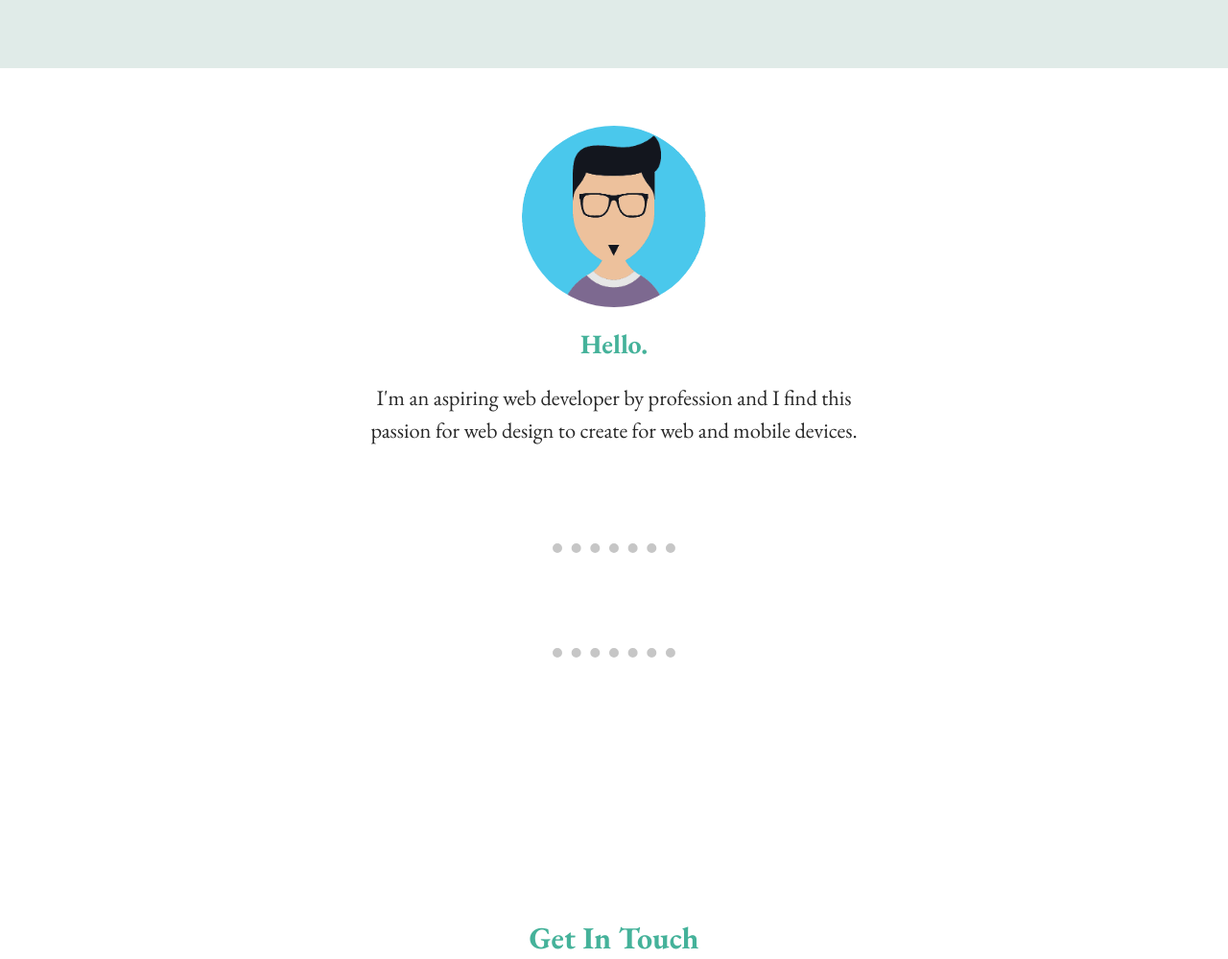
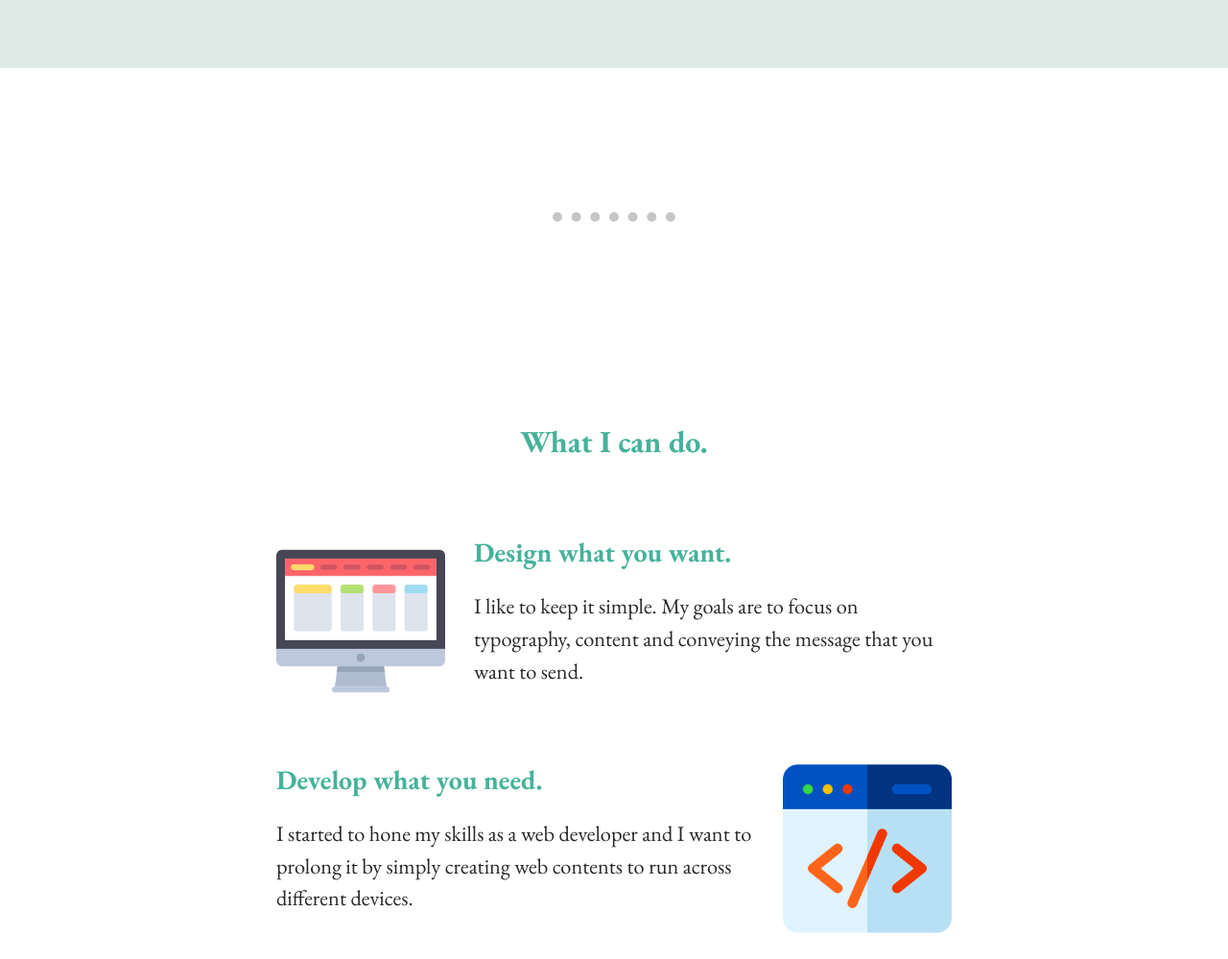
Before and after one commit to Sitsaro/dominique-syluancia-portfolio, a plain HTML site: page index.html in a window 1280 px wide. Shown: the part 1140-2139 px from the top of the page at 96% size. Drawn offline with nearby package versions, Linux system fonts and the light colour scheme.

Commit message:
Add files via upload

```diff
--- a/index.html
+++ b/index.html
@@ -71,17 +71,17 @@
         </div>
 
         <div class="bottom-container">
-            <div class="introduction">
+            <!-- <div class="introduction">
                 <img class="bottom-profile-pic" src="images/profile-pic.webp" alt="profile-pic">
                 <H3>Hello.</H3>
                 <p class="description">I'm an aspiring web developer by profession and I find this passion for web design
                     to create for web and mobile devices.
                 </p>
-            </div>
+            </div> -->
 
             <hr class="bar-line">
 
-            <!-- <div class="skillset">
+            <div class="skillset">
                 <h2>What I can do.</h2>
                 <div class="skill-row">
                     <img class="monitor-pic" src="images/monitor.png" alt="monitor">
@@ -95,7 +95,7 @@
                     <p>I started to hone my skills as a web developer and I want to prolong it
                         by simply creating web contents to run across different devices.</p>
                 </div>
-            </div> -->
+            </div>
         </div>
 
         <hr class="bar-line">
```
